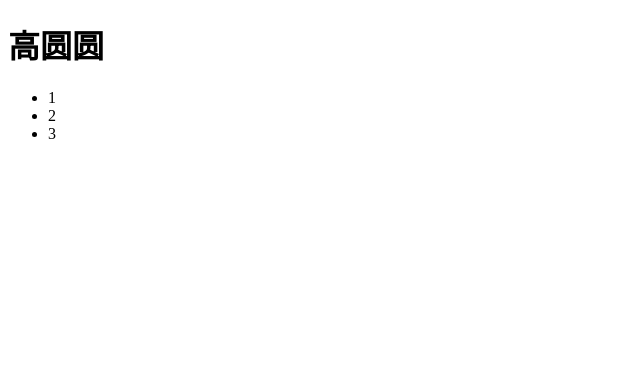
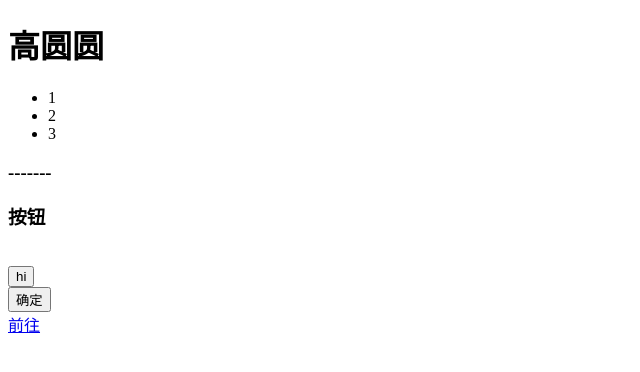
Before and after one commit to adamswan/look_how_they_shine_for_you, a React (Vite) app: page / in a window 1280 px wide. Shown: the top 372 px of the page, without its empty margins (0-640 px from the left). Built offline with nearby package versions, Linux system fonts and the light colour scheme.

Commit message:
Button組件

```diff
--- a/src/App.tsx
+++ b/src/App.tsx
@@ -1,4 +1,4 @@
-import { Menu, MenuItem } from "./components";
+import { Menu, MenuItem, Button } from "./components";
 
 function App() {
   return (
@@ -9,6 +9,20 @@ function App() {
         <MenuItem>2</MenuItem>
         <MenuItem>3</MenuItem>
       </Menu>
+
+      <h3>-------</h3>
+
+      <h3>按钮</h3>
+      <br />
+      <Button>hi</Button>
+      <br />
+      <Button btnType="primary" size="lg">
+        确定
+      </Button>
+      <br />
+      <Button btnType="link" size="sm" href="https://www.baidu.com">
+        前往
+      </Button>
     </>
   );
 }
--- /dev/null
+++ b/src/components/Button/button.tsx
@@ -0,0 +1,40 @@
+import React from "react";
+import { ButtonType, ButtonSize, BaseButtonProps } from "./types.ts";
+import classNames from "classnames";
+
+//! 泛型参数 BaseButtonProps 用于限制 props
+const Button: React.FC<BaseButtonProps> = (props) => {
+  const { className, disabled, size, btnType, children, href } = props;
+
+  // 各种类名
+  const classes = classNames("btn", {
+    // value 为 true 时，添加该类名
+    [`btn-${btnType}`]: btnType,
+    [`btn-${size}`]: size,
+    disabled: ButtonType.Link && disabled,
+  });
+
+  if (btnType === ButtonType.Link && href) {
+    // 链接按钮
+    return (
+      <a className={classes} href={href}>
+        {children}
+      </a>
+    );
+  } else {
+    // 普通按钮
+    return (
+      <button className={classes} disabled={disabled}>
+        {children}
+      </button>
+    );
+  }
+};
+
+// 添加默认属性
+Button.defaultProps = {
+  disabled: false,
+  btnType: ButtonType.Default,
+};
+
+export default Button;
--- /dev/null
+++ b/src/components/Button/types.ts
@@ -0,0 +1,29 @@
+// 按钮类型
+export enum ButtonType {
+  Primary = "primary",
+  Default = "default",
+  Danger = "danger",
+  Link = "link",
+}
+
+// 按钮大小
+export enum ButtonSize {
+  Small = "sm",
+  large = "lg",
+}
+
+// 按钮组件的属性
+export interface BaseButtonProps {
+  // 允许用户添加自定义的类名
+  className?: string;
+  // 禁用
+  disabled?: boolean;
+  // 尺寸
+  size?: ButtonSize | string;
+  // 类型
+  btnType?: ButtonType | string;
+  // 按钮的子元素, 类似插槽
+  children?: React.ReactNode;
+  // 链接形按钮的href属性
+  href?: string;
+}
--- a/src/components/index.ts
+++ b/src/components/index.ts
@@ -1,4 +1,5 @@
 import Menu from "./Menu/menu";
 import MenuItem from "./Menu/menuItem";
+import Button from "./Button/button";
 
-export { Menu, MenuItem };
+export { Menu, MenuItem, Button };
```
Also changed, not shown: 1 other file (tests, documents, lock files or other folders).
